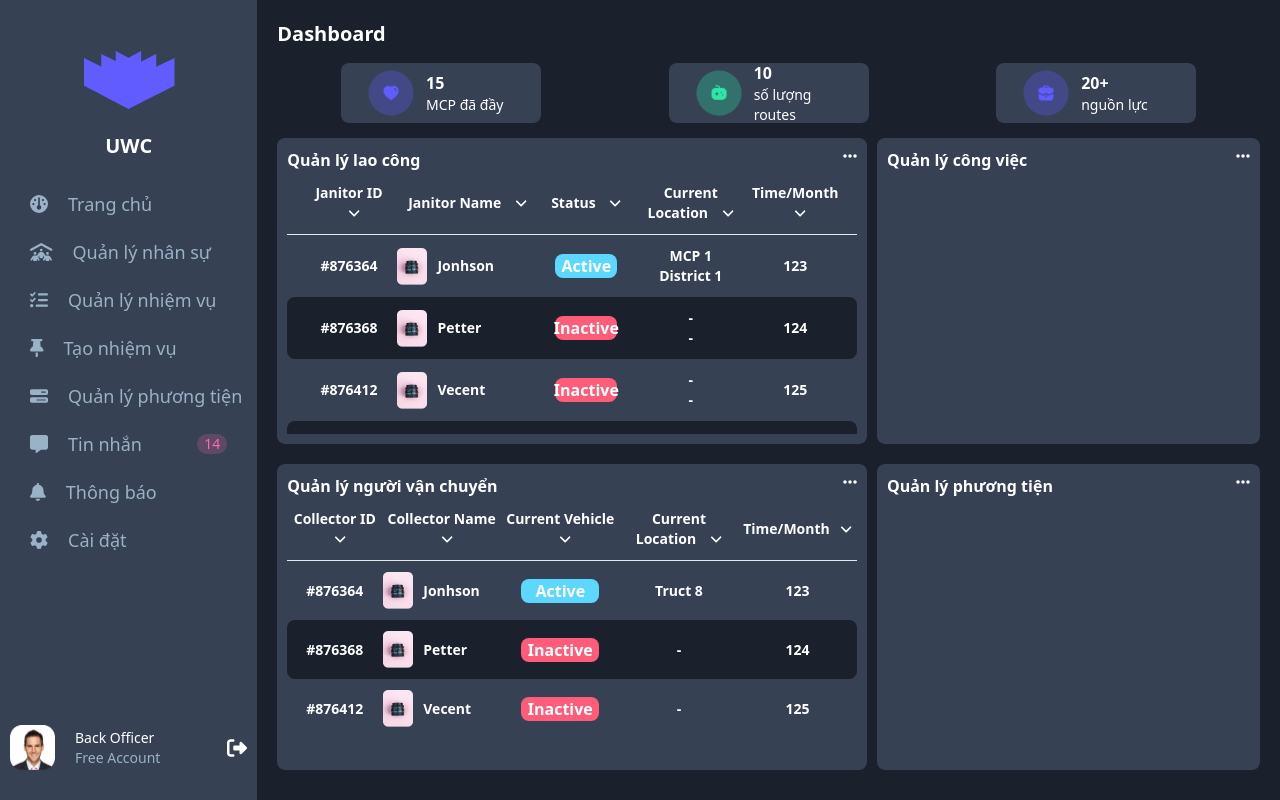
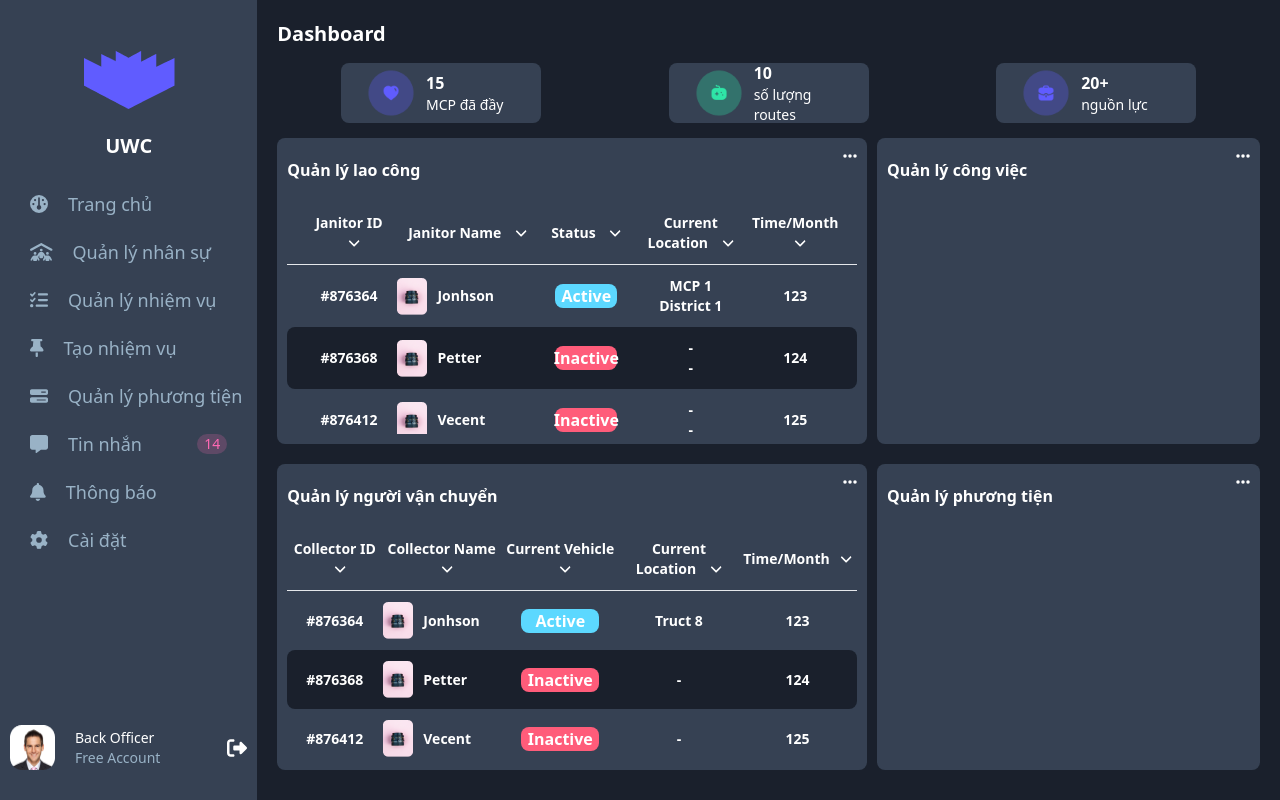
Before and after one commit to Nha1410/UWC, a React (Create React App) app in the folder fe/: page / in a window 1280 px wide. Built offline with nearby package versions, Linux system fonts and the light colour scheme.

Commit message:
fix title box item dashboard

```diff
--- a/fe/src/components/Commons/DashboardBoxContent/index.js
+++ b/fe/src/components/Commons/DashboardBoxContent/index.js
@@ -5,7 +5,7 @@ function BoxContent({ title, children }) {
     return (
         <div className="flex flex-col h-full min-w-fit overflow-auto justify-top p-[10px] bg-[#364153] rounded-lg">
             <div className="flex justify-between text-white">
-                <span className="font-bold">{title}</span>
+                <span className="font-bold pt-[10px] pb-[20px]">{title}</span>
                 <FontAwesomeIcon icon={faEllipsis} className="text-white pl-[10px]" />
             </div>
             <div className="flex-1 min-h-0 overflow-auto">{children}</div>
```
